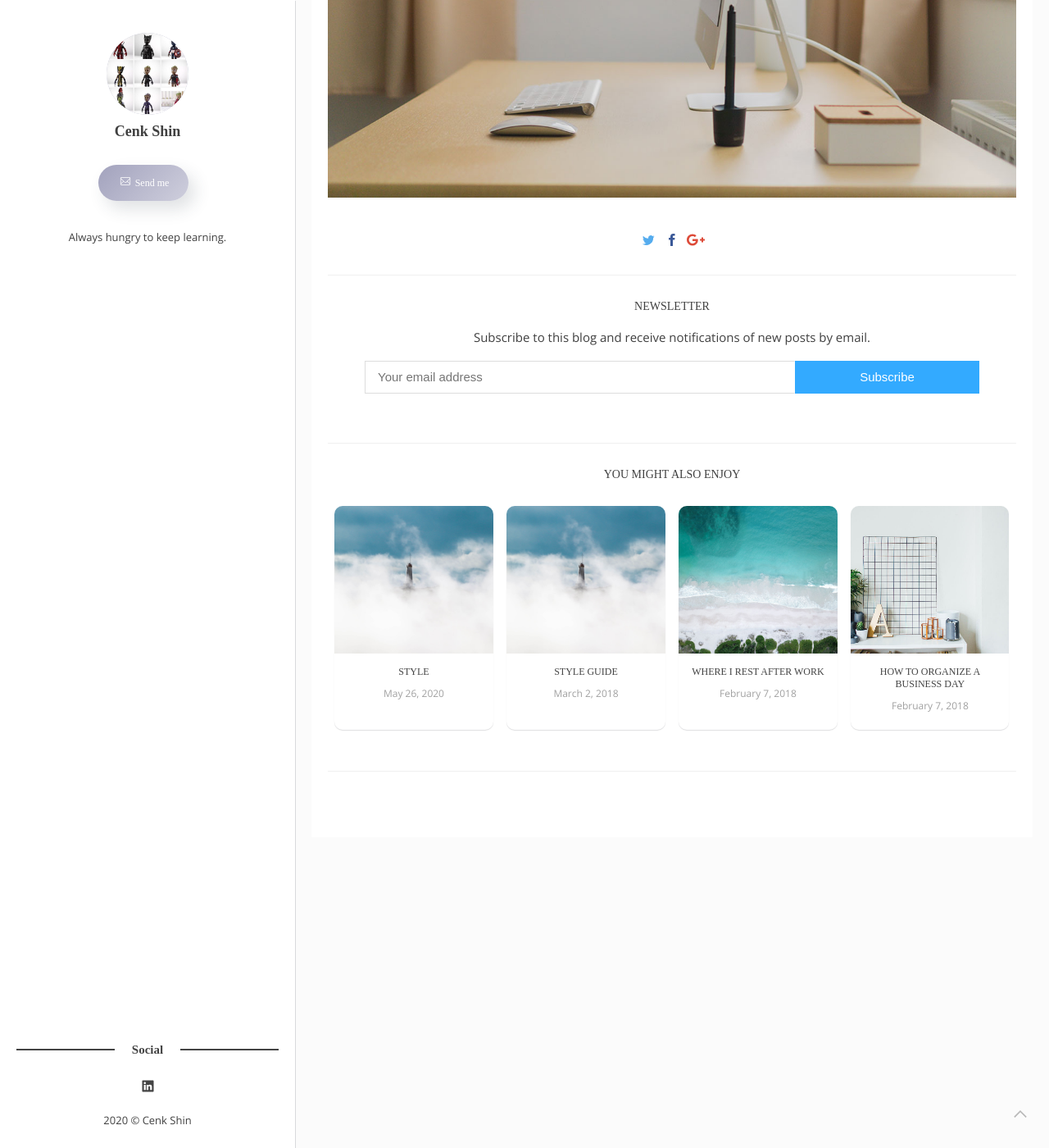
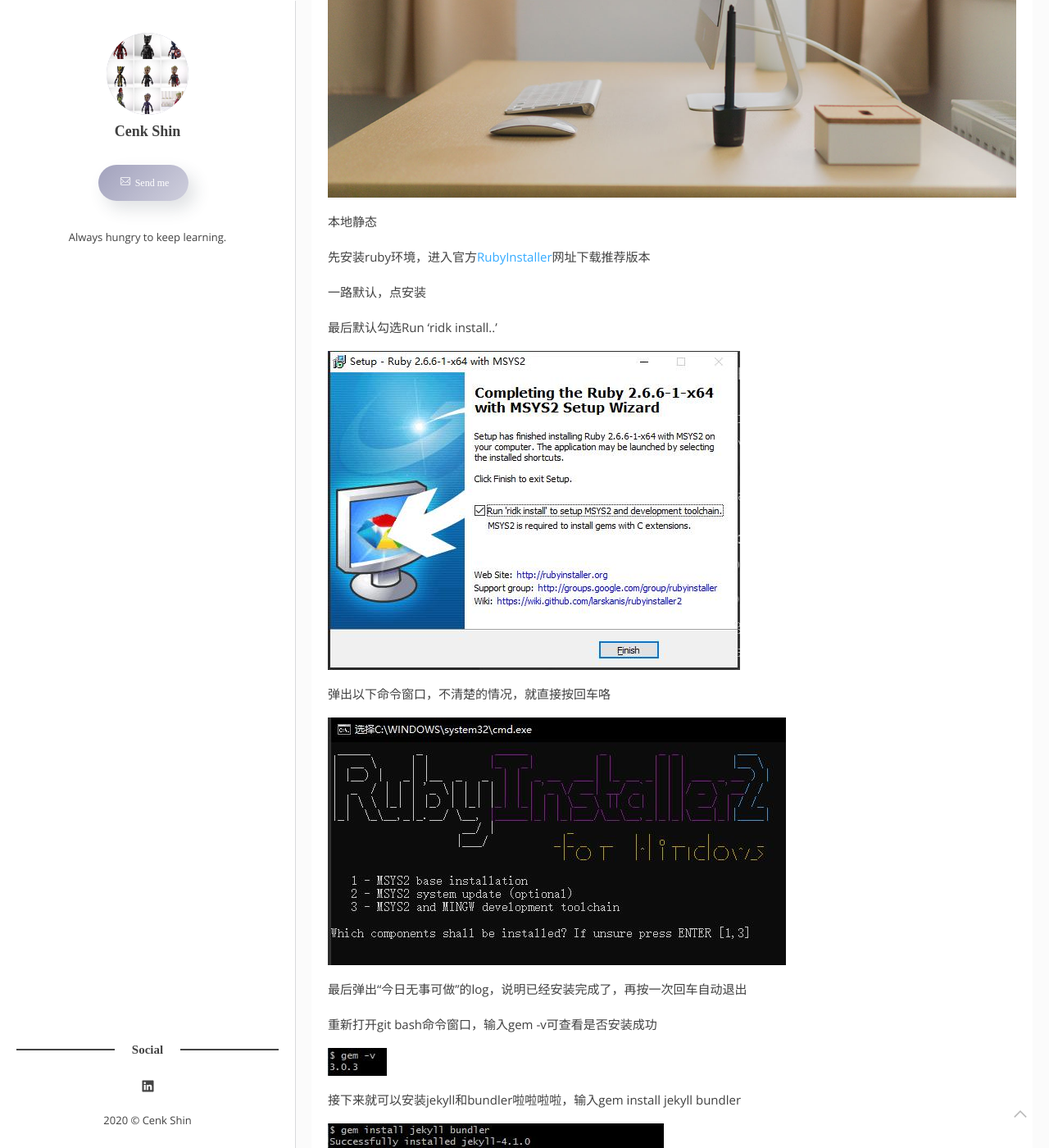
Before and after one commit to CenkShin/cenkshin.github.io, a Jekyll site: the page built from _posts/2020-05-27-如何使用github pages+jekyll搭建个人博客.markdown, in a window 1280 px wide and 1400 px high, scrolled down 1741 px. Shown: the whole window at 82% size. Built offline with Jekyll 4.4.1, drawn with Linux system fonts in a browser that asks for light colours; some web fonts are replaced; comment, search, counter and statistics services are not loaded.

Commit message:
add 20200527 post images

```diff
--- a/_posts/2020-05-27-如何使用github pages+jekyll搭建个人博客.markdown
+++ b/_posts/2020-05-27-如何使用github pages+jekyll搭建个人博客.markdown
@@ -19,3 +19,27 @@ categories: 技术
 ![]({{site.baseurl}}/images/20200527_1.JPG)
 
 ![]({{site.baseurl}}/images/10.jpg)
+
+本地静态
+
+先安装ruby环境，进入官方[RubyInstaller](https://rubyinstaller.org/downloads/)网址下载推荐版本
+
+一路默认，点安装
+
+最后默认勾选Run ‘ridk install..’
+
+![]({{site.baseurl}}/images/20200527_2.jpg)
+
+弹出以下命令窗口，不清楚的情况，就直接按回车咯
+
+![]({{site.baseurl}}/images/20200527_3.jpg)
+
+最后弹出“今日无事可做”的log，说明已经安装完成了，再按一次回车自动退出
+
+重新打开git bash命令窗口，输入gem -v可查看是否安装成功
+
+![]({{site.baseurl}}/images/20200527_4.jpg)
+
+接下来就可以安装jekyll和bundler啦啦啦啦，输入gem install jekyll bundler
+
+![]({{site.baseurl}}/images/20200527_7.jpg)
```
Also changed, not shown: images/20200527_2.JPG (added), images/20200527_3.JPG (added), images/20200527_4.JPG (added), images/20200527_5.JPG (added), images/20200527_6.JPG (added), images/20200527_7.JPG (added).
